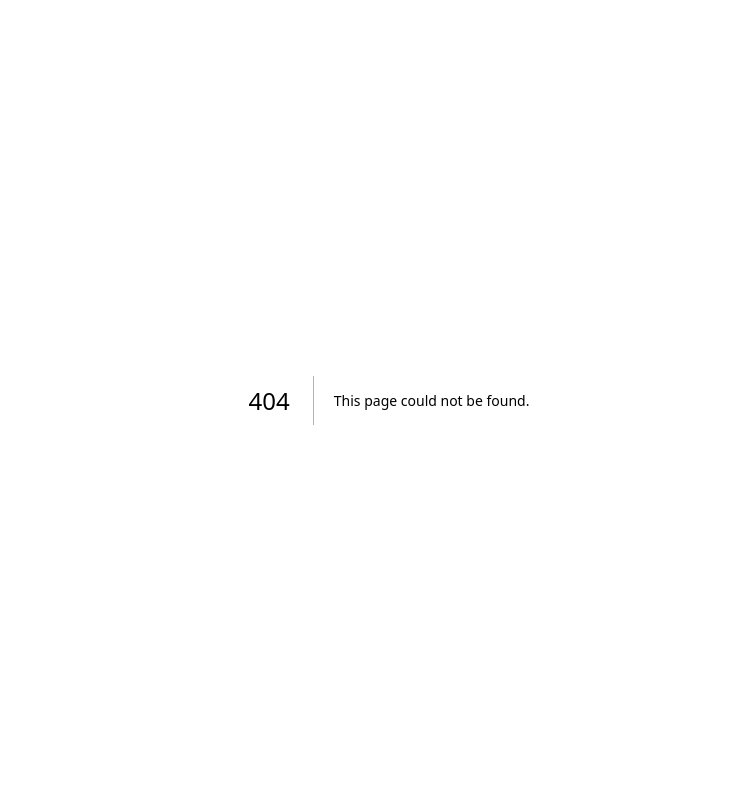
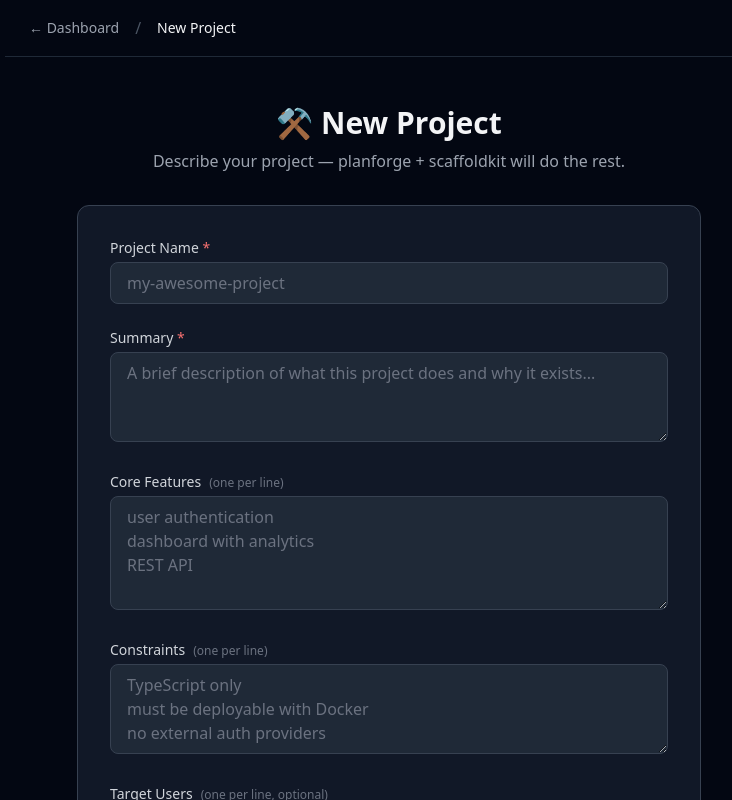
Before and after one commit to LanNguyenSi/project-forge, a Next.js app: page /create in a window 1280 px wide. Before the commit this address had no page. Shown: the top 800 px of the page, without its empty margins (251-983 px from the left). Built offline with nearby package versions, Linux system fonts and the light colour scheme; no server answers; sample sign-in values are in the browser's storage.

Commit message:
feat: dashboard CTA + /create route (form inside dashboard flow)
- Dashboard shows 'Ready to build' panel when GitHub connected
- 'Create a Project' → /create (visual form)
- 'Use with an Agent' → /docs (API setup guide)
- /create page: full project creation flow inside dashboard context

```diff
--- /dev/null
+++ b/app/(dashboard)/create/page.tsx
@@ -0,0 +1,152 @@
+"use client";
+export const dynamic = "force-dynamic";
+
+import { useSession } from "next-auth/react";
+import { useRouter } from "next/navigation";
+import { useEffect, useState } from "react";
+import Link from "next/link";
+import { ProjectForm } from "@/components/ProjectForm";
+import { PreviewPanel } from "@/components/PreviewPanel";
+import { ConfirmModal } from "@/components/ConfirmModal";
+import type { GenerationPreview, ProjectInput } from "@/lib/types";
+
+type State = "form" | "loading" | "preview" | "confirming" | "publishing" | "done";
+
+export default function CreatePage() {
+  const { data: session, status } = useSession();
+  const router = useRouter();
+  const [state, setState] = useState<State>("form");
+  const [preview, setPreview] = useState<GenerationPreview | null>(null);
+  const [lastInput, setLastInput] = useState<ProjectInput | null>(null);
+  const [error, setError] = useState<string | null>(null);
+  const [repoUrl, setRepoUrl] = useState<string | null>(null);
+
+  useEffect(() => {
+    if (status === "unauthenticated") router.push("/login");
+  }, [status, router]);
+
+  const handleGenerate = async (input: ProjectInput) => {
+    setState("loading");
+    setError(null);
+    setLastInput(input);
+    try {
+      const res = await fetch("/api/generate", {
+        method: "POST",
+        headers: { "Content-Type": "application/json" },
+        body: JSON.stringify(input),
+      });
+      const data = await res.json();
+      if (!res.ok || !data.ok) throw new Error(data.error ?? "Generation failed");
+      setPreview(data.preview);
+      setState("preview");
+    } catch (err) {
+      setError(err instanceof Error ? err.message : "Generation failed");
+      setState("form");
+    }
+  };
+
+  const handlePublish = async () => {
+    if (!preview) return;
+    setState("publishing");
+    try {
+      const res = await fetch("/api/publish", {
+        method: "POST",
+        headers: { "Content-Type": "application/json" },
+        body: JSON.stringify({ sessionId: preview.sessionId, projectName: preview.projectName }),
+      });
+      const data = await res.json();
+      if (!res.ok || !data.ok) throw new Error(data.error ?? "Publish failed");
+      setRepoUrl(data.result.repoUrl);
+      setState("done");
+    } catch (err) {
+      setError(err instanceof Error ? err.message : "Publish failed");
+      setState("preview");
+    }
+  };
+
+  if (status === "loading") return null;
+
+  return (
+    <main className="min-h-screen bg-gray-950 text-gray-100">
+      <nav className="border-b border-gray-800 px-6 py-4 flex items-center gap-4 max-w-3xl mx-auto">
+        <Link href="/dashboard" className="text-gray-400 hover:text-gray-200 transition text-sm">
+          ← Dashboard
+        </Link>
+        <span className="text-gray-600">/</span>
+        <span className="text-sm font-medium">New Project</span>
+      </nav>
+
+      <div className="max-w-2xl mx-auto px-6 py-12">
+        <div className="mb-8 text-center">
+          <h1 className="text-3xl font-bold mb-2">⚒️ New Project</h1>
+          <p className="text-gray-400">
+            Describe your project — planforge + scaffoldkit will do the rest.
+          </p>
+        </div>
+
+        {error && (
+          <div className="mb-6 rounded-lg border border-red-800 bg-red-950/50 p-4 flex items-start gap-3">
+            <span className="text-red-400 shrink-0">⚠️</span>
+            <div className="flex-1">
+              <p className="text-red-300 text-sm font-medium">Something went wrong</p>
+              <p className="text-red-400 text-xs mt-1">{error}</p>
+            </div>
+            <button onClick={() => setError(null)} className="text-red-500 hover:text-red-300 text-lg leading-none">×</button>
+          </div>
+        )}
+
+        {(state === "form" || state === "loading") && (
+          <div className="rounded-xl border border-gray-700 bg-gray-900 p-8">
+            <ProjectForm onSubmit={handleGenerate} isLoading={state === "loading"} initialValues={lastInput ?? undefined} />
+          </div>
+        )}
+
+        {(state === "preview" || state === "confirming") && preview && (
+          <PreviewPanel
+            preview={preview}
+            onConfirm={() => setState("confirming")}
+            onBack={() => { setState("form"); setPreview(null); }}
+            isPublishing={false}
+          />
+        )}
+
+        {state === "confirming" && preview && (
+          <ConfirmModal
+            projectName={preview.projectName}
+            taskCount={preview.taskCount}
+            waveCount={preview.waveCount}
+            onConfirm={handlePublish}
+            onCancel={() => setState("preview")}
+          />
+        )}
+
+        {state === "publishing" && (
+          <div className="rounded-xl border border-gray-700 bg-gray-900 p-12 text-center">
+            <div className="h-10 w-10 animate-spin rounded-full border-2 border-blue-500 border-t-transparent mx-auto mb-4" />
+            <p className="text-gray-300 font-medium">Creating repository...</p>
+          </div>
+        )}
+
+        {state === "done" && repoUrl && (
+          <div className="rounded-xl border border-green-800 bg-green-950/30 p-8 text-center">
+            <div className="text-5xl mb-4">✅</div>
+            <h2 className="text-2xl font-semibold mb-2">Project Created!</h2>
+            <code className="block rounded-lg bg-gray-900 px-4 py-3 text-sm text-green-400 mb-6 font-mono">
+              git clone {repoUrl}
+            </code>
+            <div className="flex gap-3">
+              <a href={repoUrl} target="_blank" rel="noreferrer"
+                className="flex-1 rounded-lg border border-gray-700 px-4 py-2.5 text-gray-300 hover:bg-gray-800 transition text-center text-sm">
+                View on GitHub →
+              </a>
+              <Link href="/create"
+                className="flex-1 rounded-lg bg-blue-600 px-4 py-2.5 text-white hover:bg-blue-500 transition text-sm font-medium text-center">
+                Create another
+              </Link>
+            </div>
+          </div>
+        )}
+      </div>
+    </main>
+  );
+}
--- a/app/(dashboard)/dashboard/page.tsx
+++ b/app/(dashboard)/dashboard/page.tsx
@@ -3,6 +3,7 @@ export const dynamic = "force-dynamic";
 
 import { useSession, signOut } from "next-auth/react";
 import { useRouter } from "next/navigation";
+import Link from "next/link";
 import { useEffect, useState } from "react";
 
 interface ApiToken {
@@ -332,6 +333,40 @@ export default function DashboardPage() {
           </div>
         </div>
       </div>
+        {/* Action Panel - shown when GitHub is connected */}
+        {(githubConnectedViaOAuth || githubPat) && (
+          <div className="rounded-xl border border-blue-800 bg-blue-950/20 p-6">
+            <h2 className="text-xl font-semibold mb-1">Ready to build! 🚀</h2>
+            <p className="text-gray-400 text-sm mb-6">
+              Your GitHub account is connected. Create your first project or use the API with your agent.
+            </p>
+            <div className="grid grid-cols-1 sm:grid-cols-2 gap-4">
+              <Link
+                href="/create"
+                className="flex flex-col items-start rounded-xl border border-blue-700 bg-blue-600/20 p-5 hover:bg-blue-600/30 transition"
+              >
+                <span className="text-2xl mb-2">⚒️</span>
+                <span className="font-semibold text-white">Create a Project</span>
+                <span className="text-sm text-blue-300 mt-1">
+                  Use the visual form → planforge + scaffoldkit → GitHub repo
+                </span>
+              </Link>
+              <div className="flex flex-col items-start rounded-xl border border-gray-700 bg-gray-800/50 p-5">
+                <span className="text-2xl mb-2">🤖</span>
+                <span className="font-semibold text-white">Use with an Agent</span>
+                <span className="text-sm text-gray-400 mt-1 mb-3">
+                  Give your local agent an API token to create projects programmatically.
+                </span>
+                <Link
+                  href="/docs"
+                  className="text-xs text-blue-400 hover:text-blue-300 transition"
+                >
+                  View API Docs + Setup Guide →
+                </Link>
+              </div>
+            </div>
+          </div>
+        )}
     </main>
   );
 }
```
Also changed, not shown: 1 other file (tests, documents, lock files or other folders).
